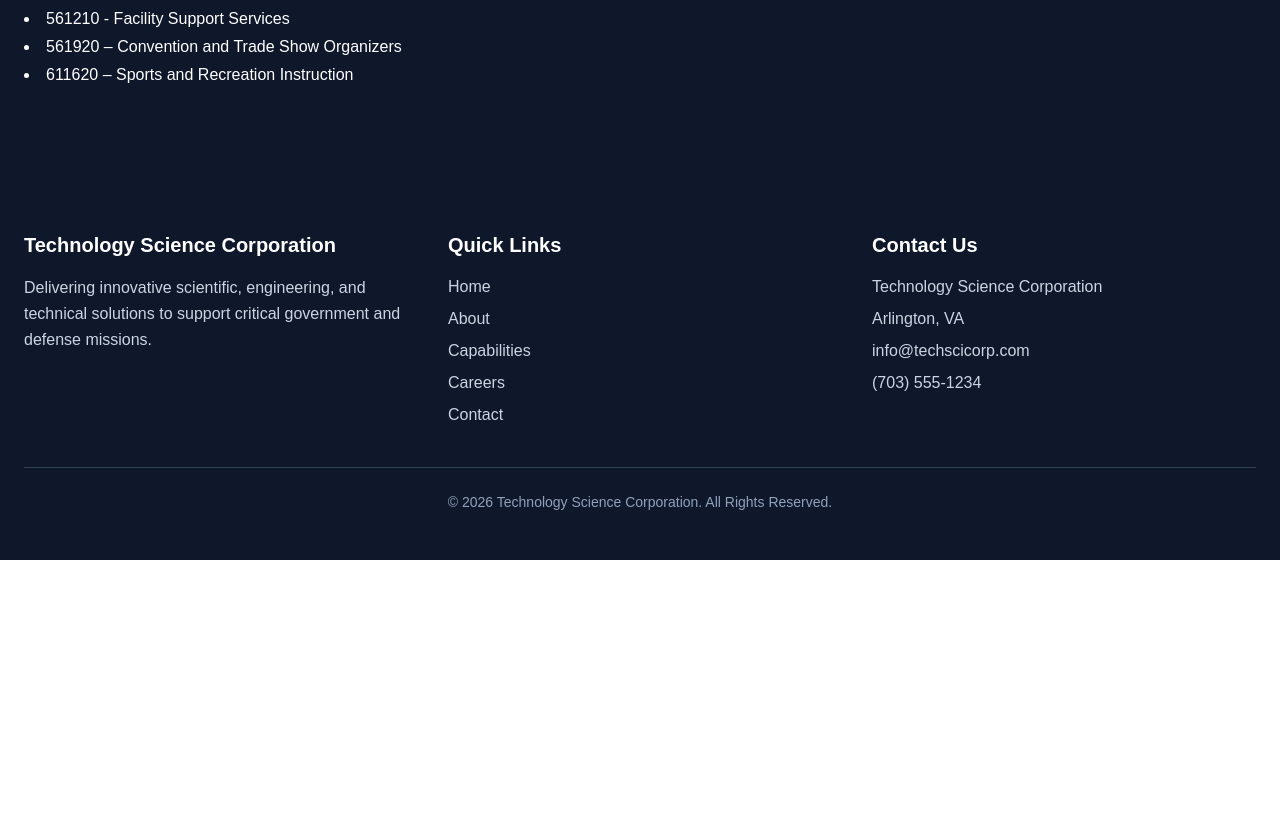
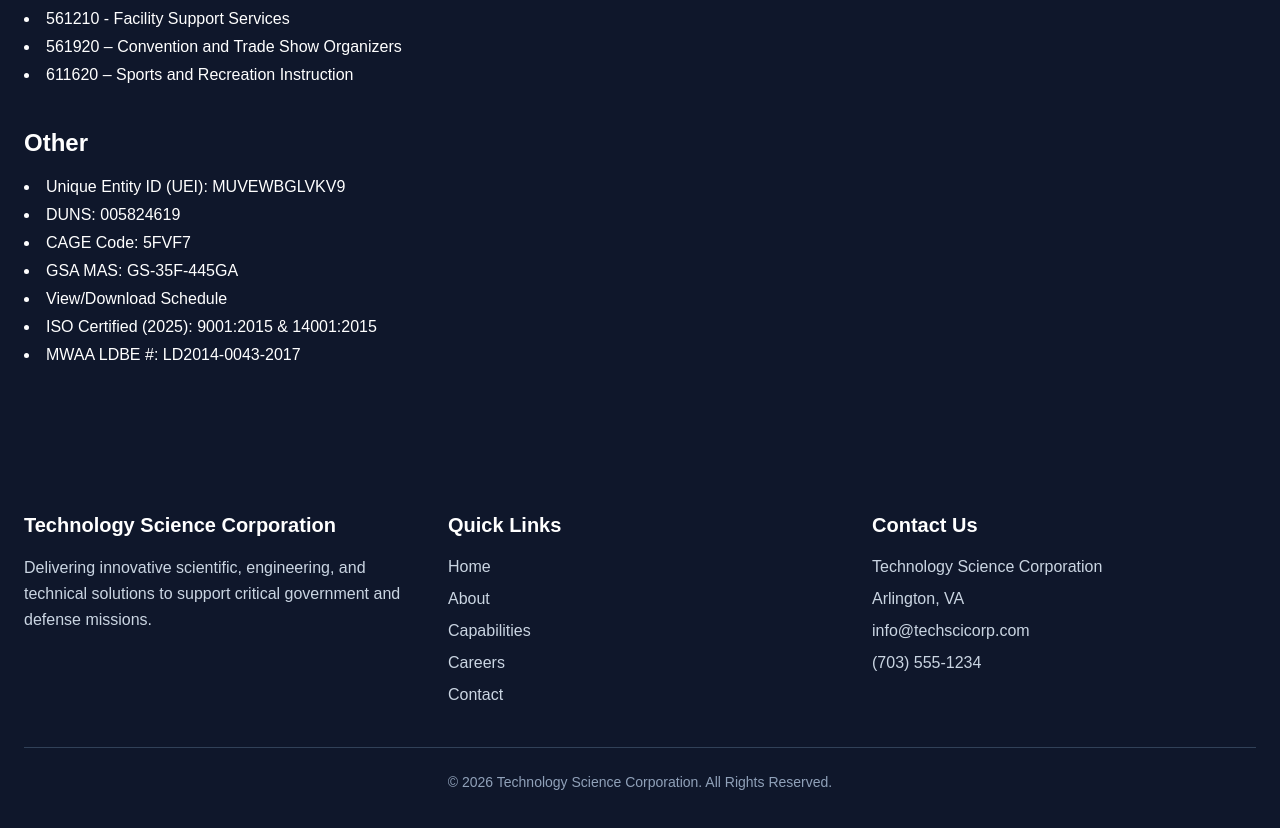
Before and after one commit to techscicorpweb/techscicorp-prod, a Next.js app: page /about in a window 1280 px wide. Shown: the part 1281-2109 px from the top of the page. Before the commit the page ends 1841 px from the top, so only its background shows below. Built offline with nearby package versions, Linux system fonts and the light colour scheme.

Commit message:
update misc in about page

```diff
--- a/src/app/about/page.tsx
+++ b/src/app/about/page.tsx
@@ -34,6 +34,16 @@
 	"561210 - Facility Support Services",
 	"561920 – Convention and Trade Show Organizers",
 	"611620 –  Sports and Recreation Instruction",
+  ];
+
+  const Misc = [
+	"Unique Entity ID (UEI): MUVEWBGLVKV9",
+	"DUNS: 005824619",
+	"CAGE Code: 5FVF7",
+	"GSA MAS: GS-35F-445GA",
+	" View/Download Schedule",
+	"ISO Certified (2025): 9001:2015 & 14001:2015",
+	"MWAA LDBE #: LD2014-0043-2017",
   ];
 
   return (
@@ -82,6 +92,18 @@
             ))}
           </ul>
 
+		  <h2 className="text-2xl font-semibold mt-10 mb-4">
+            Other
+          </h2>
+          <ul className="list-disc list-inside space-y-1">
+            {Misc.map((item, index) => (
+              <li key={index}>{item}</li>
+            ))}
+          </ul>
+
+
+
+
         </div>
       </section>
     </main>
```
